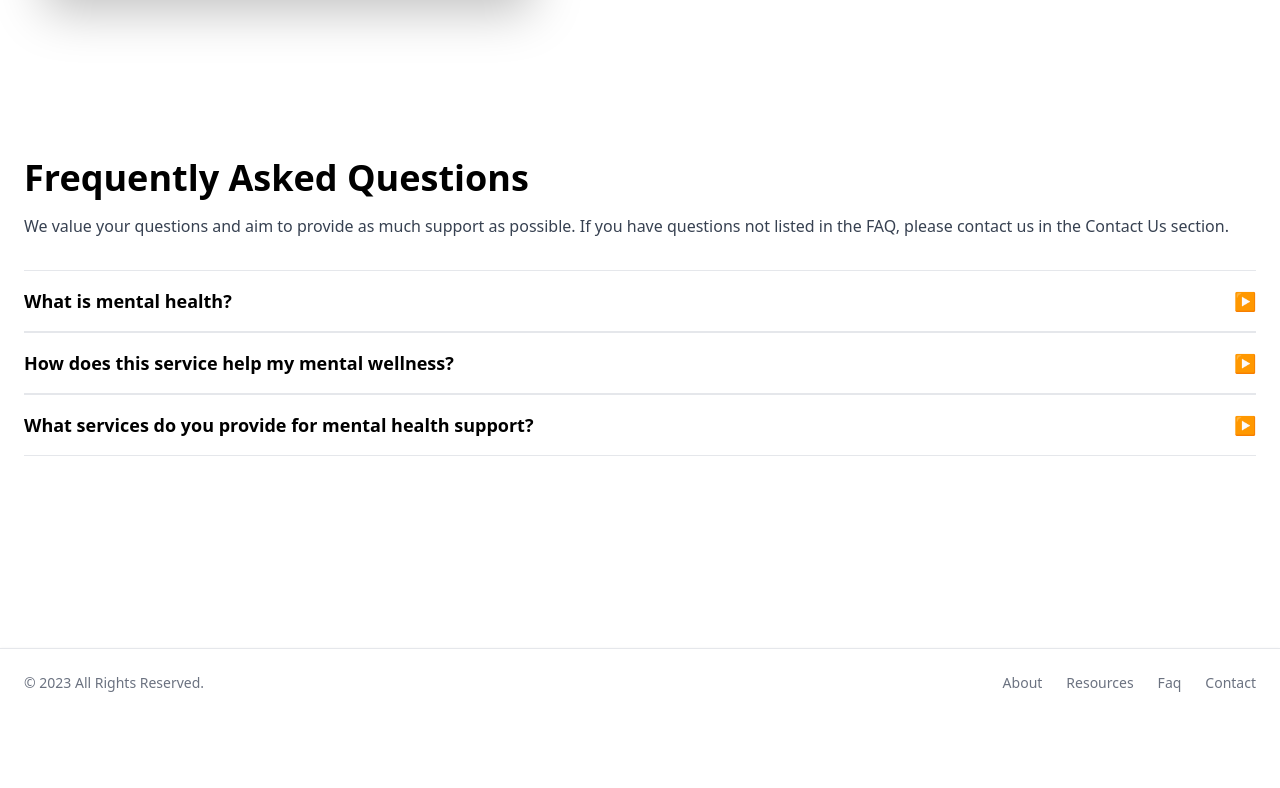
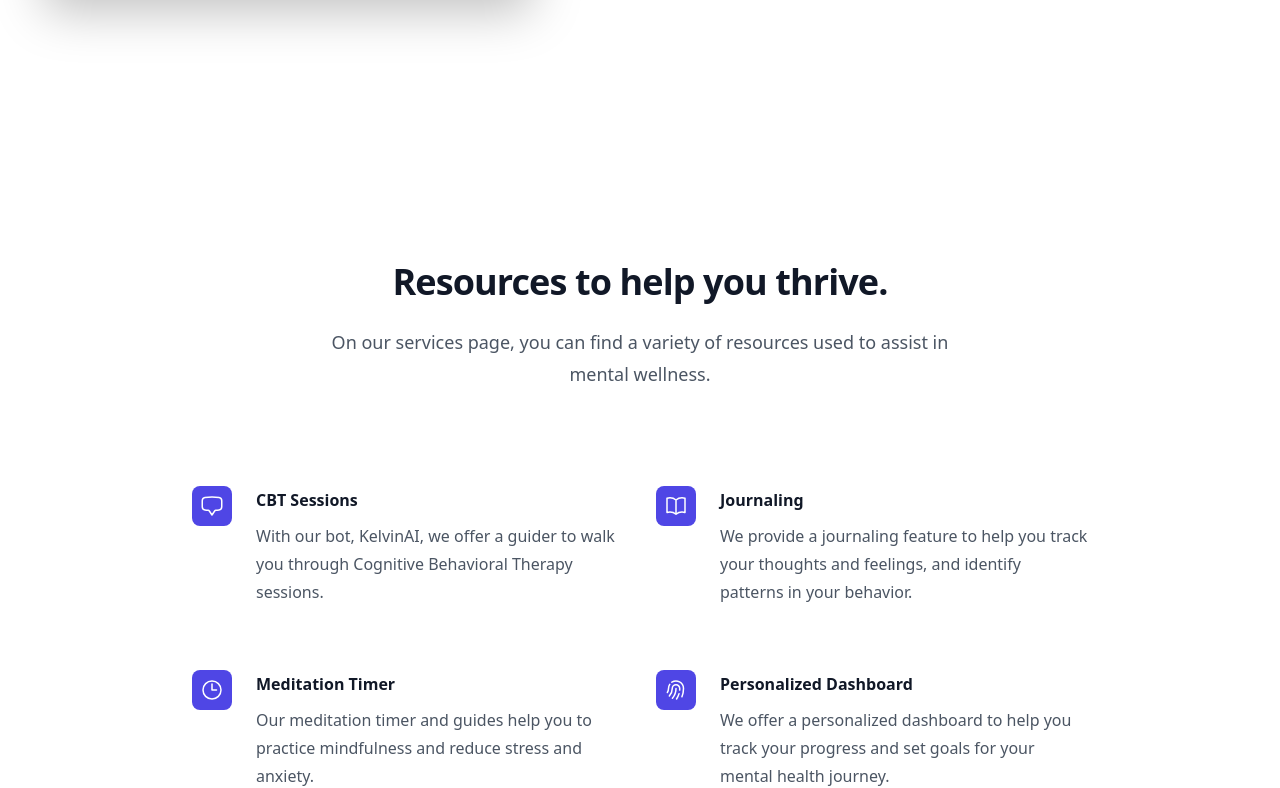
Before and after one commit to ericvpineda/mental-wellness-hub, a React (Create React App) app in the folder frontend/: page / in a window 1280 px wide. Shown: the part 1172-1960 px from the top of the page. Before the commit the page ends 1889 px from the top, so only its background shows below. Built offline with nearby package versions, Linux system fonts and the light colour scheme; no server answers.

Commit message:
improving landing page by adding simple features section

```diff
--- a/frontend/src/routes/LandingPage/index.jsx
+++ b/frontend/src/routes/LandingPage/index.jsx
@@ -3,9 +3,40 @@ import React from 'react';
 import Faq from "../Faq/index";
 import { useNavigate } from "react-router-dom";
 import "../../globals.css";
+import {
+  BookOpenIcon,
+  ClockIcon,
+  ChatBubbleBottomCenterIcon,
+  FingerPrintIcon,
+} from "@heroicons/react/24/outline";
 
 // import ChatbotAI from '../../components/chatbotAI'
-
+const features = [
+  {
+    name: "CBT Sessions",
+    description:
+      "With our bot, KelvinAI, we offer a guider to walk you through Cognitive Behavioral Therapy sessions.",
+    icon: ChatBubbleBottomCenterIcon,
+  },
+  {
+    name: "Journaling",
+    description:
+      "We provide a journaling feature to help you track your thoughts and feelings, and identify patterns in your behavior.",
+    icon: BookOpenIcon,
+  },
+  {
+    name: "Meditation Timer",
+    description:
+      "Our meditation timer and guides help you to practice mindfulness and reduce stress and anxiety.",
+    icon: ClockIcon,
+  },
+  {
+    name: "Personalized Dashboard",
+    description:
+      "We offer a personalized dashboard to help you track your progress and set goals for your mental health journey.",
+    icon: FingerPrintIcon,
+  },
+];
 
 export default function Template() {
   const navigate = useNavigate();
@@ -127,9 +158,14 @@ export default function Template() {
                     className="text-base font-semibold leading-7 text-indigo-600"
                   >
                     {" "}
-                    <span aria-hidden="true" onClick={ () => {
-                      navigate("/dashboard")
-                    }}>Get Started &rarr;</span>
+                    <span
+                      aria-hidden="true"
+                      onClick={() => {
+                        navigate("/dashboard");
+                      }}
+                    >
+                      Get Started &rarr;
+                    </span>
                   </a>
                 </div>
               </div>
@@ -137,11 +173,59 @@ export default function Template() {
           </div>
         </div>
       </section>
+
+      <div className="bg-white py-24 sm:py-32">
+        <div className="mx-auto max-w-7xl px-6 lg:px-8">
+          <div className="mx-auto max-w-2xl lg:text-center">
+            <h2 className="text-base font-semibold leading-7 text-indigo-600"></h2>
+            <p className="mt-2 text-3xl font-bold tracking-tight text-gray-900 sm:text-4xl">
+              Resources to help you thrive.
+            </p>
+            <p className="mt-6 text-lg leading-8 text-gray-600">
+              On our services page, you can find a variety of resources used to
+              assist in mental wellness.
+            </p>
+          </div>
+          <div className="mx-auto mt-16 max-w-2xl sm:mt-20 lg:mt-24 lg:max-w-4xl">
+            <dl className="grid max-w-xl grid-cols-1 gap-x-8 gap-y-10 lg:max-w-none lg:grid-cols-2 lg:gap-y-16">
+              {features.map((feature) => (
+                <div key={feature.name} className="relative pl-16">
+                  <dt className="text-base font-semibold leading-7 text-gray-900">
+                    <div className="absolute left-0 top-0 flex h-10 w-10 items-center justify-center rounded-lg bg-indigo-600">
+                      <feature.icon
+                        className="h-6 w-6 text-white"
+                        aria-hidden="true"
+                      />
+                    </div>
+                    {feature.name}
+                  </dt>
+                  <dd className="mt-2 text-base leading-7 text-gray-600">
+                    {feature.description}
+                  </dd>
+                </div>
+              ))}
+            </dl>
+          </div>
+        </div>
+      </div>
+
       <Faq />
+
       <section
         style={{ height: "20vh" }}
         className="w-full flex justify-center items-center"
-      ></section>
+      >
+        {" "}
+        <span
+          aria-hidden="true"
+          className="cursor-pointer"
+          onClick={() => {
+            navigate("/dashboard");
+          }}
+        >
+          Get Started &rarr;
+        </span>
+      </section>
     </main>
   );
 }
--- a/frontend/src/routes/UserDashboard.jsx
+++ b/frontend/src/routes/UserDashboard.jsx
@@ -6,6 +6,7 @@ export default function UserDashboard() {
   const { isSignedIn, user, isLoading } = useUser();
   const [cbtCount, setCbtCount] = useState(0);
   const [meditationCount, setMeditationCount] = useState(0);
+  const [mood, setMood] = useState("");
 
   useEffect(() => {
     if (user && !isLoading) {
@@ -43,8 +44,8 @@ export default function UserDashboard() {
   const data = [
     { label: "CBT Count", count: cbtCount, color: "#1E90FF" }, // DodgerBlue
     { label: "Meditation Count", count: meditationCount, color: "#32CD32" }, // LimeGreen
-    { label: "Journal Count", count: 6, color: "#FF6347" }, // Tomato
-    { label: "Mood Tracker", count: 3, color: "#FFD700" }, // Gold
+    { label: "Journal Count", count: 0, color: "#FF6347" }, // Tomato
+    { label: "Mood Tracker", count: 0, color: "#FFD700" }, // Gold
   ];
 
   useEffect(() => {
@@ -132,18 +133,45 @@ export default function UserDashboard() {
             <div className="flex flex-col items-center gap-6">
               <div className="grid gap-2 items-start sm:items-center rounded-lg border p-6 bg-neutral-50 w-full">
                 <h2 className="text-base font-medium">How was your day?</h2>
-                <div className="grid gap-2.5">
-                  <button size="sm">
-                    <icon className="h-4 w-4 -translate-y-0.5 mr-2" />
-                    Great :)
-                  </button>
-                  <button size="sm">
-                    <icon className="h-4 w-4 -translate-y-0.5 mr-2" />
-                    Not so good :(
-                  </button>
+                <div className="flex items-center justify-around">
+                  <svg
+                    xmlns="http://www.w3.org/2000/svg"
+                    fill="none"
+                    viewBox="0 0 24 24"
+                    strokeWidth={1.5}
+                    stroke="currentColor"
+                    className="w-6 h-6 cursor-pointer"
+                    onClick={() => setMood("happy")}
+                  >
+                    <path
+                      strokeLinecap="round"
+                      strokeLinejoin="round"
+                      d="M15.182 15.182a4.5 4.5 0 0 1-6.364 0M21 12a9 9 0 1 1-18 0 9 9 0 0 1 18 0ZM9.75 9.75c0 .414-.168.75-.375.75S9 10.164 9 9.75 9.168 9 9.375 9s.375.336.375.75Zm-.375 0h.008v.015h-.008V9.75Zm5.625 0c0 .414-.168.75-.375.75s-.375-.336-.375-.75.168-.75.375-.75.375.336.375.75Zm-.375 0h.008v.015h-.008V9.75Z"
+                    />
+                  </svg>
+                  <svg
+                    xmlns="http://www.w3.org/2000/svg"
+                    fill="none"
+                    viewBox="0 0 24 24"
+                    strokeWidth={1.5}
+                    stroke="currentColor"
+                    className="w-6 h-6 cursor-pointer"
+                    onClick={() => setMood("sad")}
+                  >
+                    <path
+                      strokeLinecap="round"
+                      strokeLinejoin="round"
+                      d="M15.182 16.318A4.486 4.486 0 0 0 12.016 15a4.486 4.486 0 0 0-3.198 1.318M21 12a9 9 0 1 1-18 0 9 9 0 0 1 18 0ZM9.75 9.75c0 .414-.168.75-.375.75S9 10.164 9 9.75 9.168 9 9.375 9s.375.336.375.75Zm-.375 0h.008v.015h-.008V9.75Zm5.625 0c0 .414-.168.75-.375.75s-.375-.336-.375-.75.168-.75.375-.75.375.336.375.75Zm-.375 0h.008v.015h-.008V9.75Z"
+                    />
+                  </svg>
                 </div>
+                {mood ? (
+                  <p className="text-sm font-light">
+                    Thanks for your feedback!
+                  </p>
+                ) : null}
               </div>
-              <div className="p-6 bg-neutral-50 border rounded-lg">
+              <div className="hidden p-6 bg-neutral-50 border rounded-lg">
                 <h1>Resources Recommended</h1>
                 <h1>1. Placeholder</h1>
                 <h1>2. Placeholder</h1>
```
